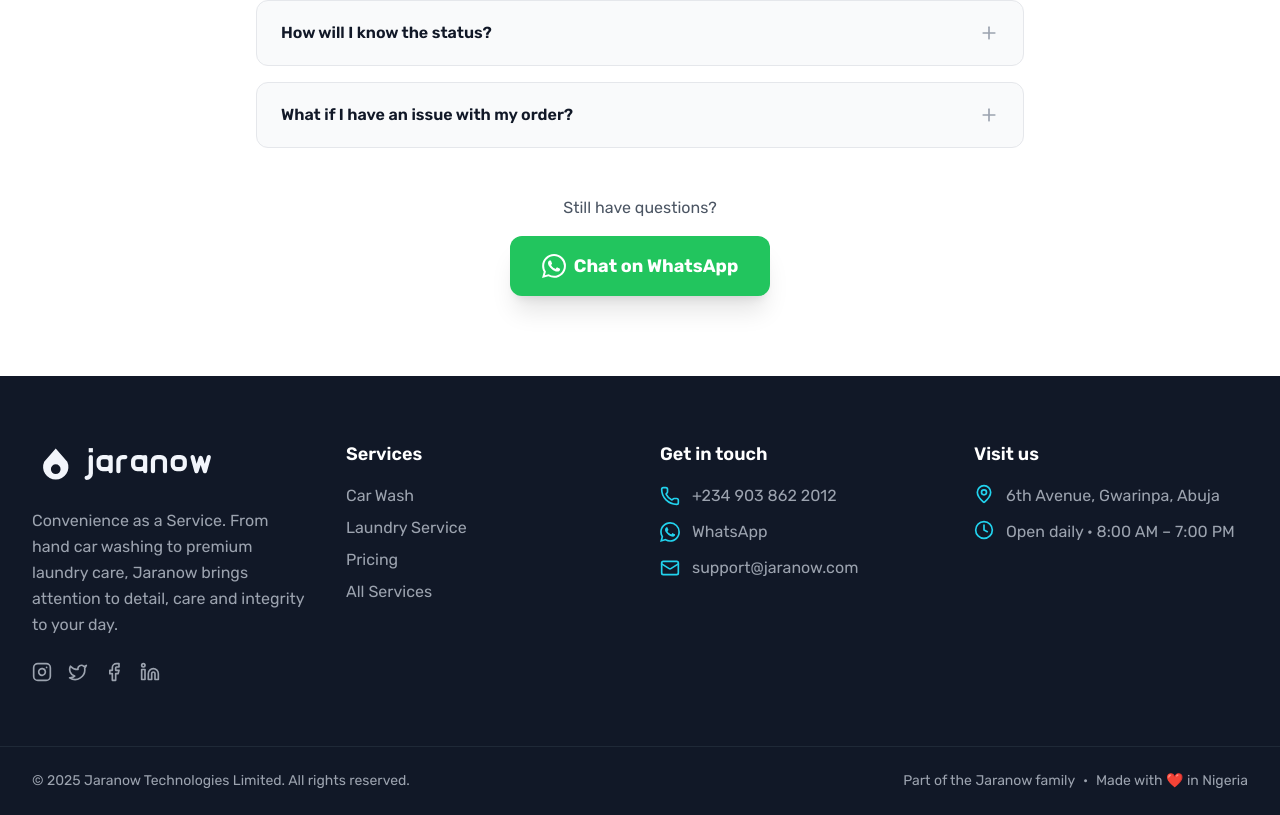
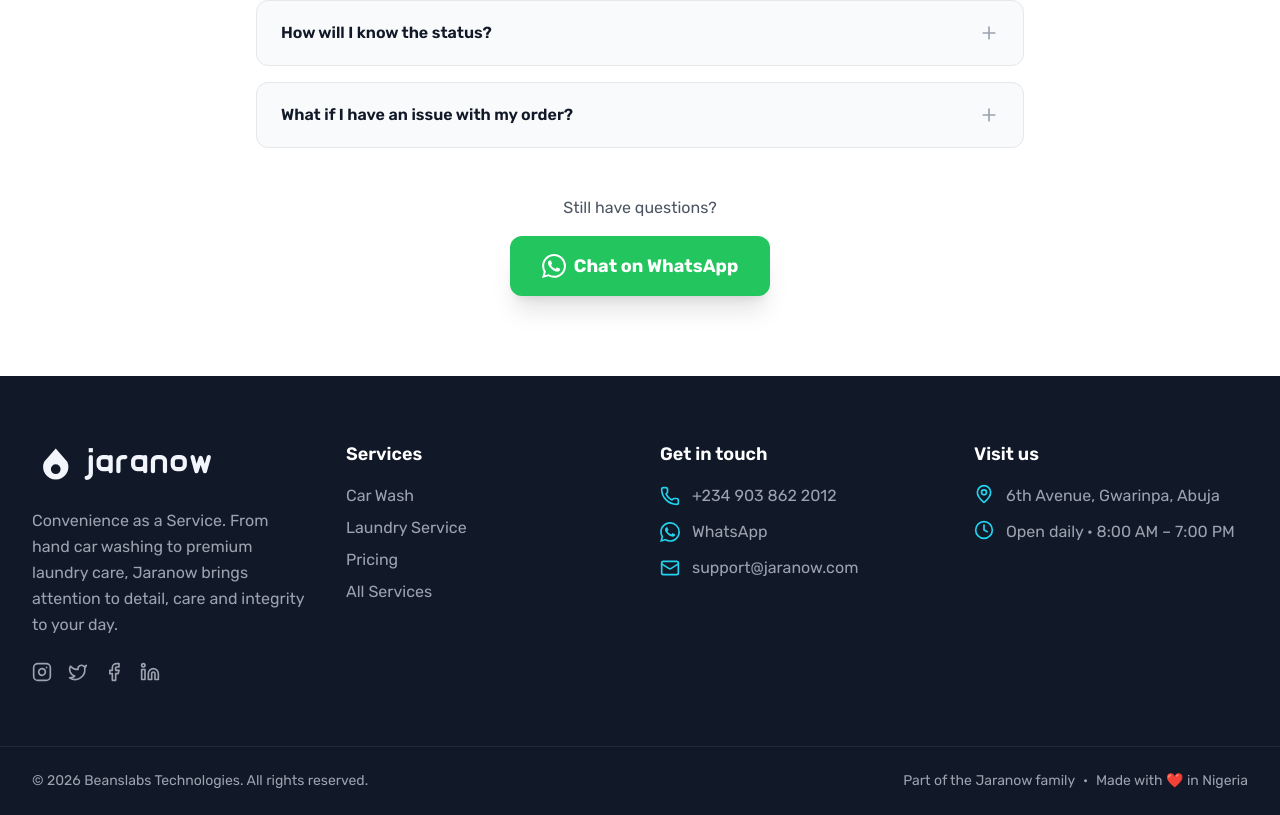
Before and after one commit to Iamstanlee/jaranow-marketing-fe, a React (Create React App) app: page / in a window 1280 px wide. Shown: the part 4143-4958 px from the top of the page. Built offline with nearby package versions, Linux system fonts and the light colour scheme.

Commit message:
Add beanslabs mark

```diff
--- a/src/components/common/Footer.tsx
+++ b/src/components/common/Footer.tsx
@@ -113,7 +113,7 @@ const Footer: React.FC = () => {
             <div className="border-t border-gray-800">
                 <div className="max-w-7xl mx-auto px-4 sm:px-6 lg:px-8 py-6">
                     <div className="flex flex-col md:flex-row justify-between items-center text-sm text-gray-400 gap-3">
-                        <div>© 2025 Jaranow Technologies Limited. All rights reserved.</div>
+                        <div>© {new Date().getFullYear()} Beanslabs Technologies. All rights reserved.</div>
                         <div className="flex items-center space-x-2">
                             <span>Part of the Jaranow family</span>
                             <span>·</span>
```
